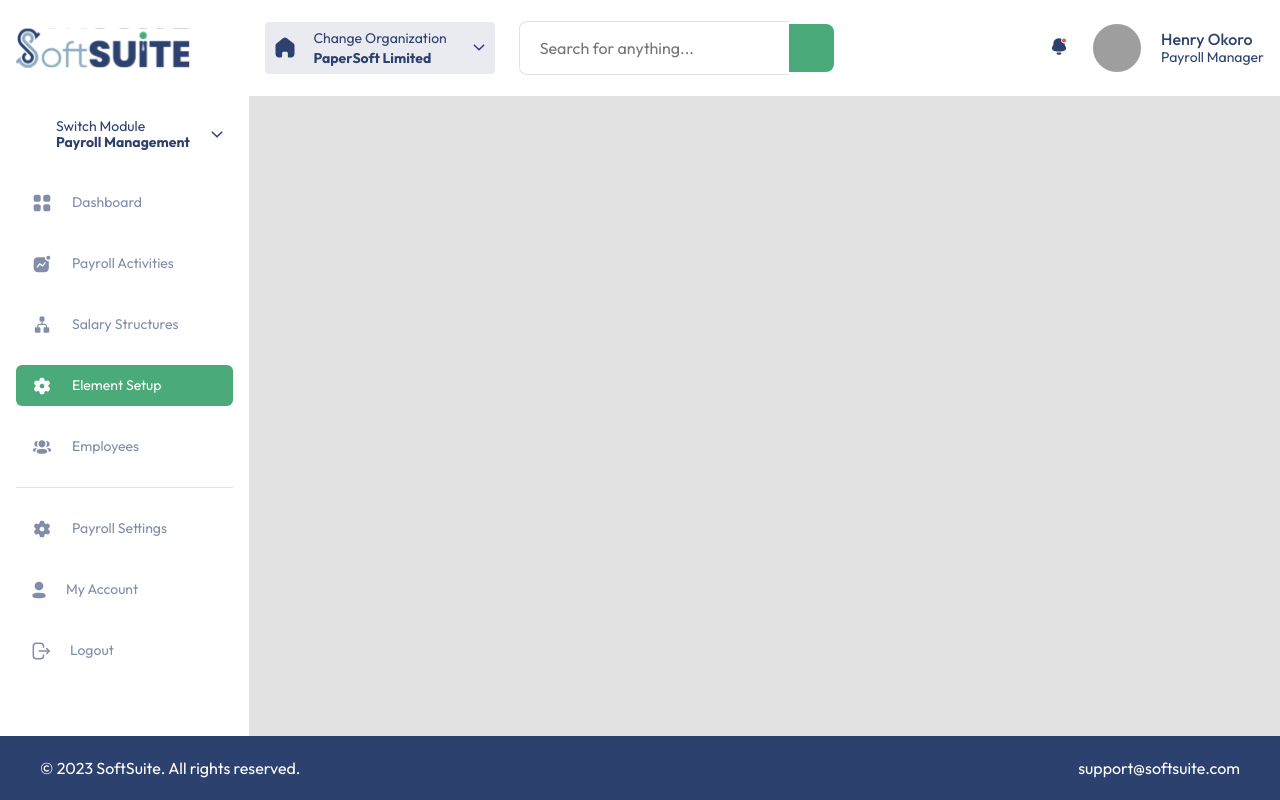
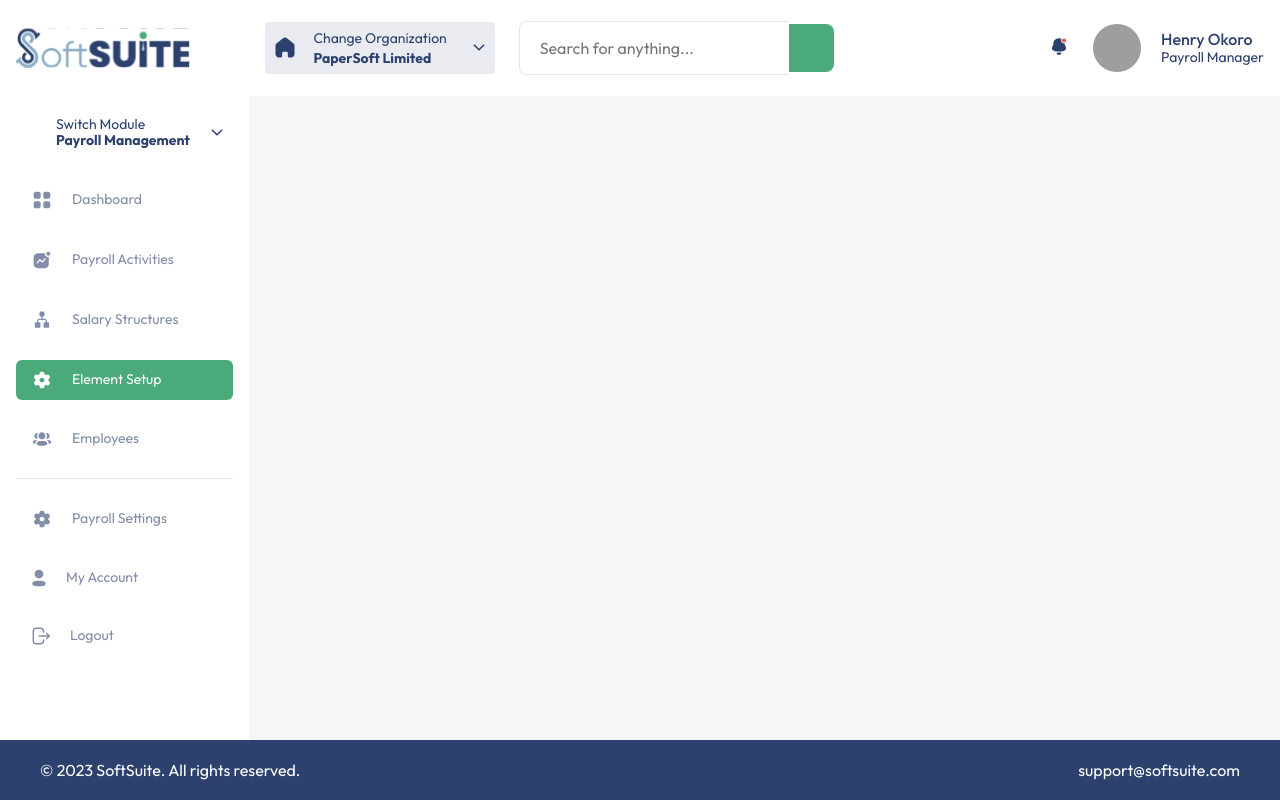
Before and after one commit to symplytheo/softsuite, a React (Create React App) app: page / in a window 1280 px wide. Built offline with nearby package versions, Linux system fonts and the light colour scheme; grey boxes are pictures that could not be loaded; some icons are missing.

Commit message:
style: add background color

```diff
--- a/src/styles/_colors.scss
+++ b/src/styles/_colors.scss
@@ -10,4 +10,6 @@ $black: #000;
 
 $white: #fff;
 
-$grey: #e2e2e2;
+$grey: #e7e7e7;
+
+$background: #f4f6f8
--- a/src/styles/index.scss
+++ b/src/styles/index.scss
@@ -16,11 +16,11 @@ button {
 
 body {
   font-family: $body-font-family;
-  background: $grey;
+  background: $background;
   color: $black;
   -webkit-font-smoothing: antialiased;
   -moz-osx-font-smoothing: grayscale;
-  line-height: 1.5;
+  line-height: 1.25;
 }
 
 h1,
```
